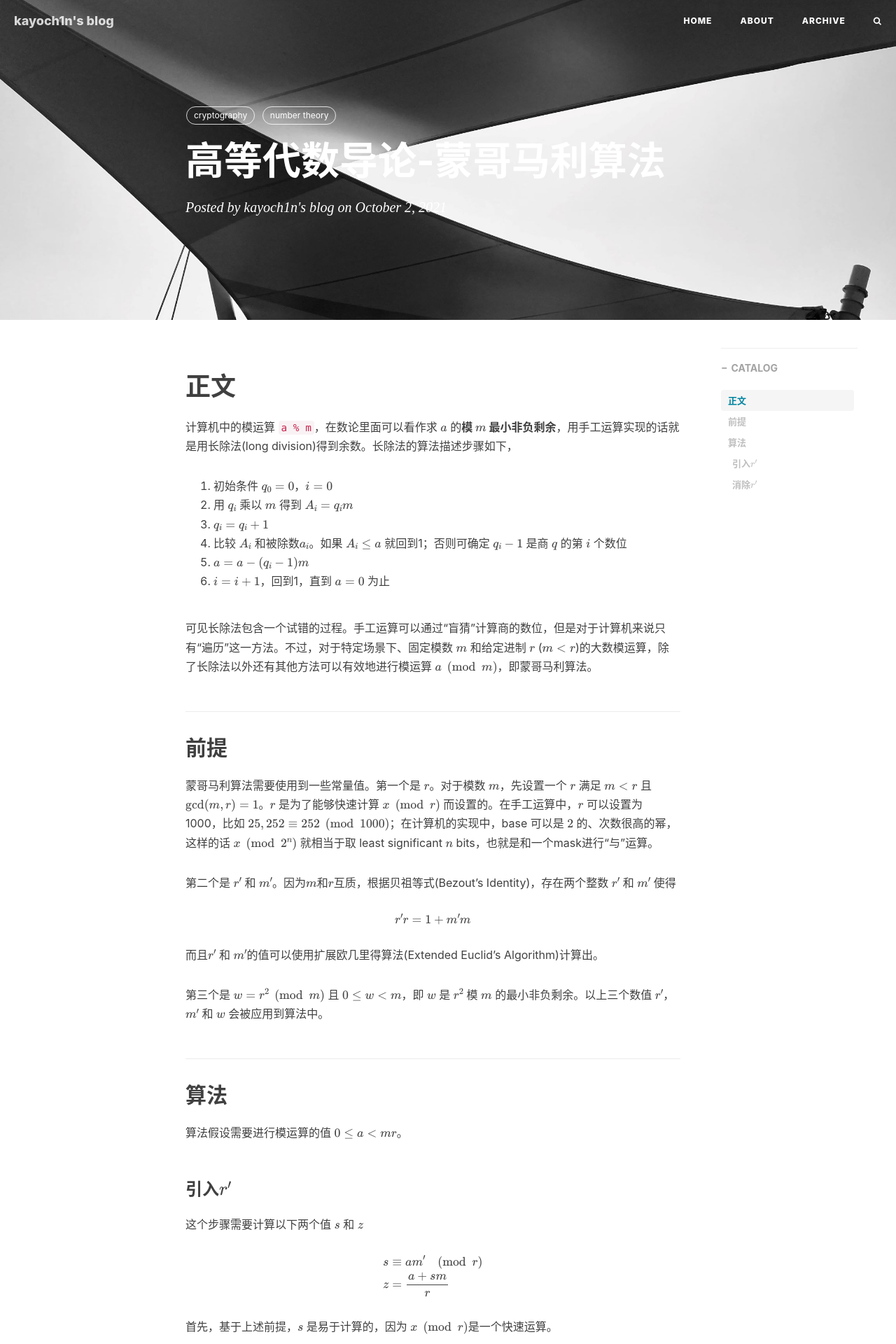
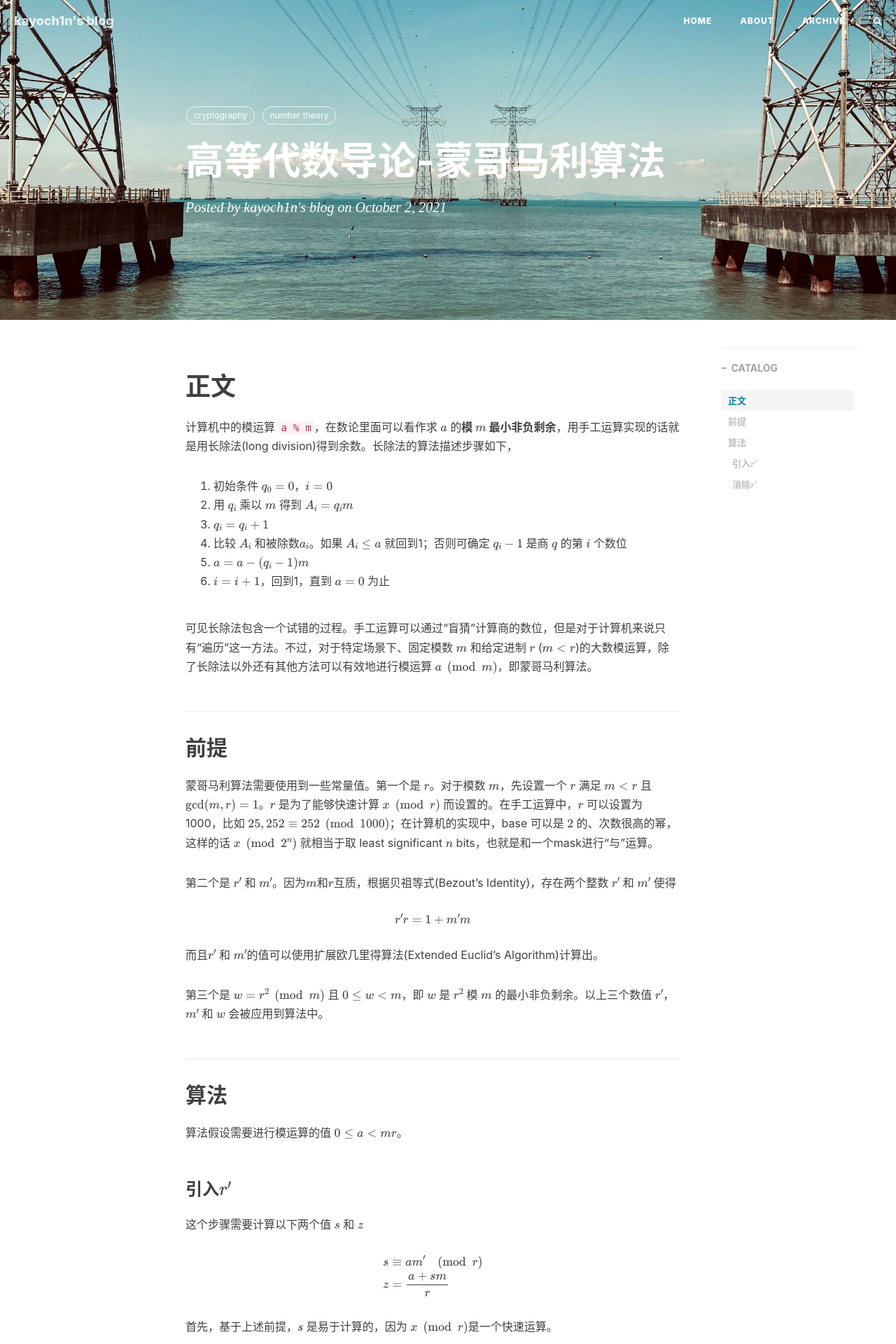
Before and after one commit to kayoch1n/kayoch1n.github.io, a Jekyll site: the page built from _posts/2021-10-02-modular-multiplication.markdown, in a window 1280 px wide. Shown: the top 1920 px of the page at 70% size. Built offline with Jekyll 4.4.1, drawn with Linux system fonts in a browser that asks for light colours; nearby versions of some CDN libraries; formulas are drawn with MathJax 3; comment, search, counter and statistics services are not loaded.

Commit message:
Modify bg picts

```diff
--- a/_posts/2021-10-02-modular-multiplication.markdown
+++ b/_posts/2021-10-02-modular-multiplication.markdown
@@ -4,7 +4,7 @@ layout: "post"
 catalog: true
 title:  "高等代数导论-蒙哥马利算法"
 date:   2021-10-02 12:10:38 +0800
-header-img: "img/sz-talent-park-bg.jpg"
+header-img: "img/sz-transmission-tower.jpg"
 categories:
   - blog
 tags:
--- a/archive.html
+++ b/archive.html
@@ -2,7 +2,7 @@
 title: Archive
 layout: default
 description: "「Don't let it go この広い大地の仲間達のこと」"
-header-img: "img/tag-bg.jpg"
+header-img: "img/sz-baoan-mangrove.jpg"
 ---
 
 <!--
```
